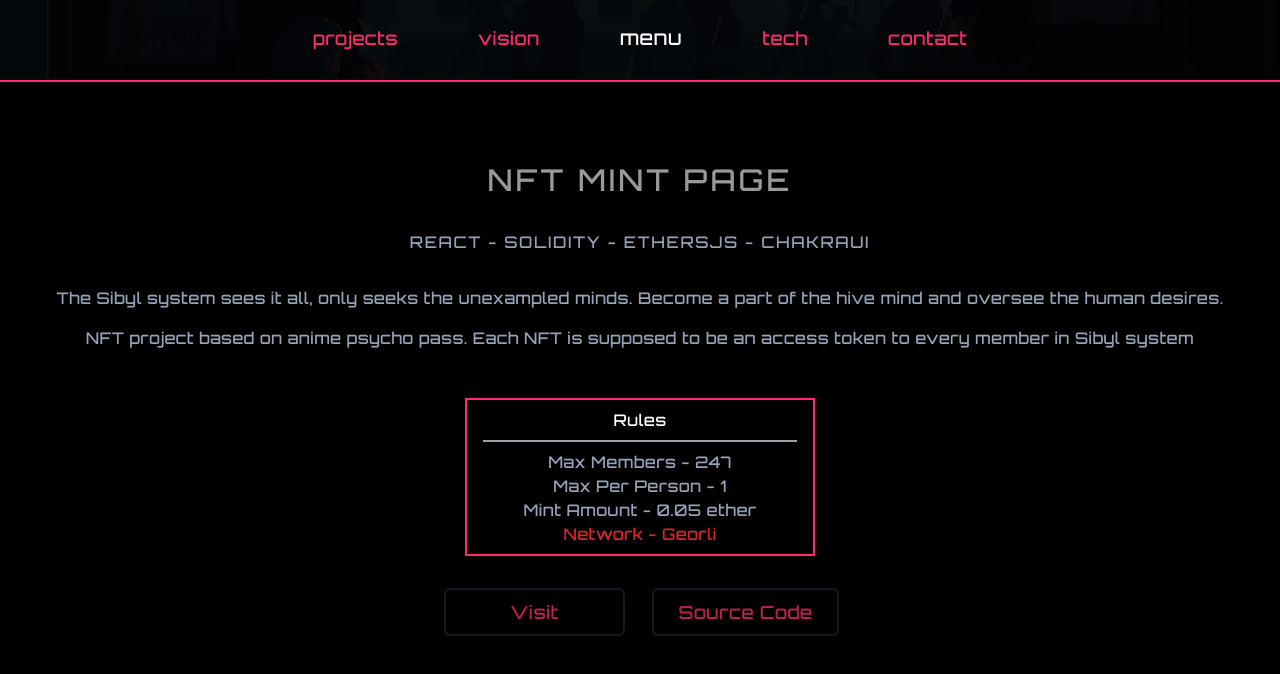
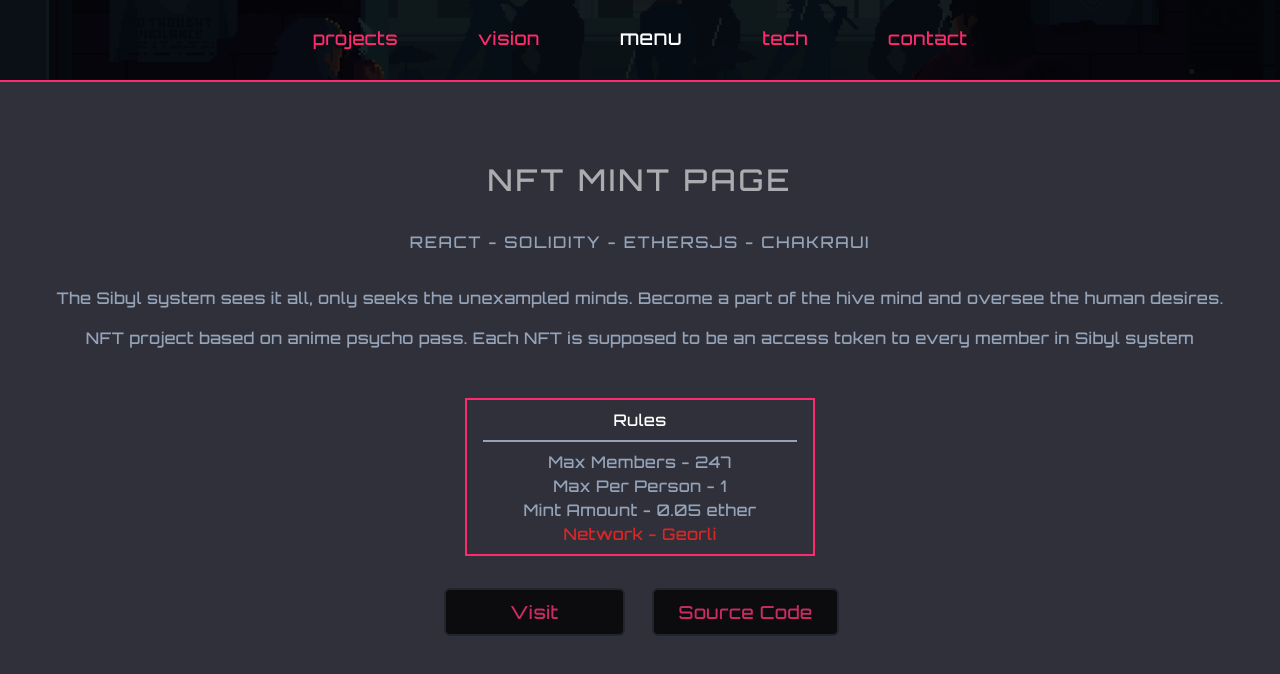
Before and after one commit to gopiinho/devProfile, a Next.js app: page /sibyl in a window 1280 px wide. Shown: the top 674 px of the page. Built offline with nearby package versions, Linux system fonts and the light colour scheme.

Commit message:
Changed the background from back to #30303a

```diff
--- a/components/Navbar.jsx
+++ b/components/Navbar.jsx
@@ -31,7 +31,7 @@ const Navbar = () => {
     <div
       className={
         shadow
-          ? "fixed w-full h-30  shadow-md shadow-slate-400 z-[100] transform duration-700 bg-black"
+          ? "fixed w-full h-30  shadow-md shadow-slate-400 z-[100] transform duration-700 bg-[#30303a]"
           : "fixed w-full h-30 z-[100] transform duration-700"
       }
     >
--- a/pages/projects.jsx
+++ b/pages/projects.jsx
@@ -25,7 +25,7 @@ const Projects = () => {
           backgroundImg={cyberImage}
           stack="NextJS / Solidity"
           projectUrl="/"
-          description="NFT project based on anime psycho pass. Each NFT is supposed to be an access token to every member in Sibyl system"
+          description="NFT Marketplace smart contract to trade any kind of ERC721's. Creates several funds to Add/remove items."
         />
       </div>
     </div>
--- a/styles/globals.css
+++ b/styles/globals.css
@@ -8,7 +8,7 @@ html {
 
 @layer base {
   body {
-    @apply bg-black text-white tracking-wide;
+    @apply bg-[#30303a] text-white tracking-wide;
   }
 
   h1 {
@@ -83,7 +83,7 @@ html {
     background-size: cover;
     background-repeat: no-repeat;
     background-position: center;
-    filter: brightness(0.1);
+    filter: brightness(0.2);
   }
 
   footer {
```
